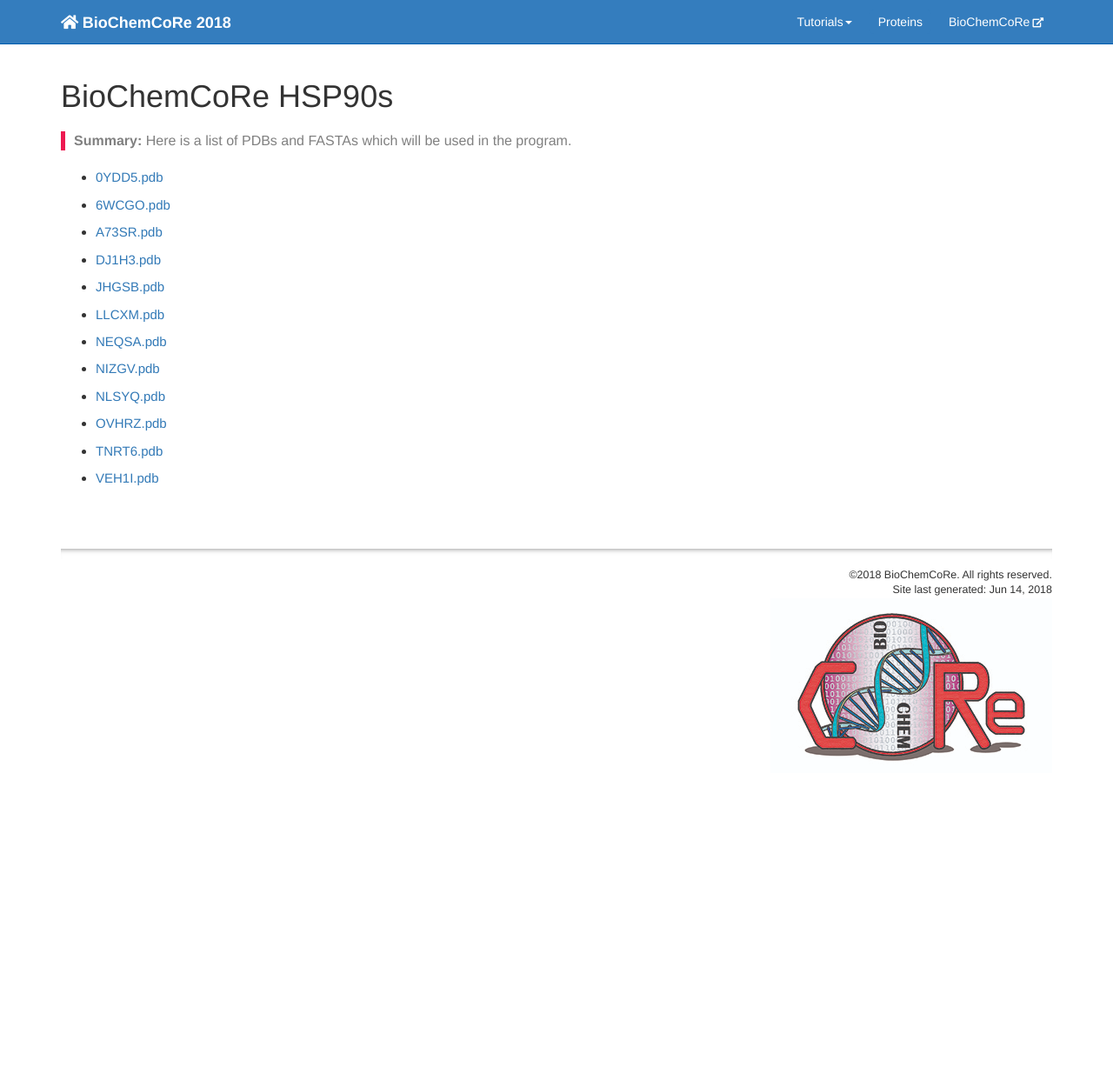
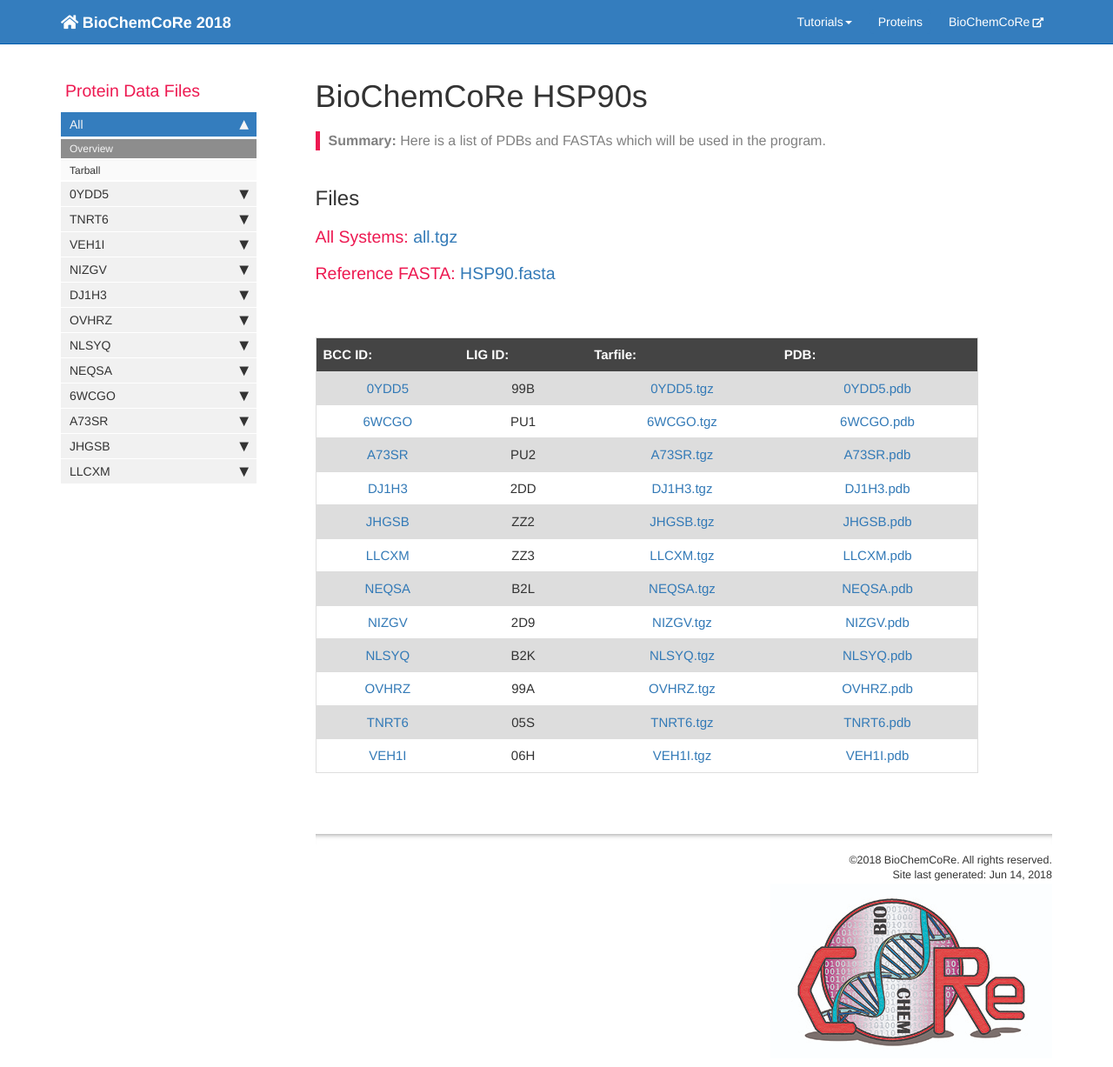
Before and after one commit to ctlee/BioChemCoRe-2018, a Jekyll site: the page built from docs/pages/pdbs.md, in a window 1280 px wide and 1227 px high. Shown: the whole window at 87% size. Built offline with Jekyll 4.4.1, drawn with Linux system fonts in a browser that asks for light colours; nearby versions of some CDN libraries; comment, search, counter and statistics services are not loaded.

Commit message:
Updating tarballs and formatting

```diff
--- a/docs/_data/sidebars/pdbs_sidebar.yaml
+++ b/docs/_data/sidebars/pdbs_sidebar.yaml
@@ -1,99 +1,105 @@
 entries:
 - title: Protein Data Files
   folders:
+  - title: 'All'
+    folderitems:
+    - title: 'Overview'
+      url: /pdbs/
+    - title: 'Tarball'
+      url: /assets/pdbs/all.tgz
   - title: '0YDD5'
     folderitems:
     - title: 'Overview'
       url: /pdbs/0YDD5/
+    - title: 'Tarball'
+      url: /assets/pdbs/0YDD5.tgz
     - title: 'PDB'
       url: /assets/pdbs/0YDD5/0YDD5.pdb
-    - title: 'FASTA'
-      url: /assets/pdbs/0YDD5/0YDD5.fasta
   - title: 'TNRT6'
     folderitems:
     - title: 'Overview'
       url: /pdbs/TNRT6/
+    - title: 'Tarball'
+      url: /assets/pdbs/TNRT6.tgz
     - title: 'PDB'
       url: /assets/pdbs/TNRT6/TNRT6.pdb
-    - title: 'FASTA'
-      url: /assets/pdbs/TNRT6/TNRT6.fasta
   - title: 'VEH1I'
     folderitems:
     - title: 'Overview'
       url: /pdbs/VEH1I/
+    - title: 'Tarball'
+      url: /assets/pdbs/VEH1I.tgz
     - title: 'PDB'
       url: /assets/pdbs/VEH1I/VEH1I.pdb
-    - title: 'FASTA'
-      url: /assets/pdbs/VEH1I/VEH1I.fasta
   - title: 'NIZGV'
     folderitems:
     - title: 'Overview'
       url: /pdbs/NIZGV/
+    - title: 'Tarball'
+      url: /assets/pdbs/NIZGV.tgz
     - title: 'PDB'
       url: /assets/pdbs/NIZGV/NIZGV.pdb
-    - title: 'FASTA'
-      url: /assets/pdbs/NIZGV/NIZGV.fasta
   - title: 'DJ1H3'
     folderitems:
     - title: 'Overview'
       url: /pdbs/DJ1H3/
+    - title: 'Tarball'
+      url: /assets/pdbs/DJ1H3.tgz
     - title: 'PDB'
       url: /assets/pdbs/DJ1H3/DJ1H3.pdb
-    - title: 'FASTA'
-      url: /assets/pdbs/DJ1H3/DJ1H3.fasta
   - title: 'OVHRZ'
     folderitems:
     - title: 'Overview'
       url: /pdbs/OVHRZ/
+    - title: 'Tarball'
+      url: /assets/pdbs/OVHRZ.tgz
     - title: 'PDB'
       url: /assets/pdbs/OVHRZ/OVHRZ.pdb
-    - title: 'FASTA'
-      url: /assets/pdbs/OVHRZ/OVHRZ.fasta
   - title: 'NLSYQ'
     folderitems:
     - title: 'Overview'
       url: /pdbs/NLSYQ/
+    - title: 'Tarball'
+      url: /assets/pdbs/NLSYQ.tgz
     - title: 'PDB'
       url: /assets/pdbs/NLSYQ/NLSYQ.pdb
-    - title: 'FASTA'
-      url: /assets/pdbs/NLSYQ/NLSYQ.fasta
   - title: 'NEQSA'
     folderitems:
     - title: 'Overview'
       url: /pdbs/NEQSA/
+    - title: 'Tarball'
+      url: /assets/pdbs/NEQSA.tgz
     - title: 'PDB'
       url: /assets/pdbs/NEQSA/NEQSA.pdb
-    - title: 'FASTA'
-      url: /assets/pdbs/NEQSA/NEQSA.fasta
   - title: '6WCGO'
     folderitems:
     - title: 'Overview'
       url: /pdbs/6WCGO/
+    - title: 'Tarball'
+      url: /assets/pdbs/6WCGO.tgz
     - title: 'PDB'
       url: /assets/pdbs/6WCGO/6WCGO.pdb
-    - title: 'FASTA'
-      url: /assets/pdbs/6WCGO/6WCGO.fasta
   - title: 'A73SR'
     folderitems:
     - title: 'Overview'
       url: /pdbs/A73SR/
+    - title: 'Tarball'
+      url: /assets/pdbs/A73SR.tgz
     - title: 'PDB'
       url: /assets/pdbs/A73SR/A73SR.pdb
-    - title: 'FASTA'
-      url: /assets/pdbs/A73SR/A73SR.fasta
   - title: 'JHGSB'
     folderitems:
     - title: 'Overview'
       url: /pdbs/JHGSB/
+    - title: 'Tarball'
+      url: /assets/pdbs/JHGSB.tgz
     - title: 'PDB'
       url: /assets/pdbs/JHGSB/JHGSB.pdb
-    - title: 'FASTA'
-      url: /assets/pdbs/JHGSB/JHGSB.fasta
   - title: 'LLCXM'
     folderitems:
     - title: 'Overview'
       url: /pdbs/LLCXM/
+    - title: 'Tarball'
+      url: /assets/pdbs/LLCXM.tgz
     - title: 'PDB'
       url: /assets/pdbs/LLCXM/LLCXM.pdb
-    - title: 'FASTA'
-      url: /assets/pdbs/LLCXM/LLCXM.fasta
--- a/docs/assets/css/customstyles.css
+++ b/docs/assets/css/customstyles.css
@@ -1214,3 +1214,20 @@ h4.panel-title {
 .sticky + .container {
   padding-top: 70px;
 }
+
+table#pdbtable {
+    text-align: center;
+    width: 100%;
+    background-color: #f1f1c1;
+}
+
+table#pdbtable tr:nth-child(even) {
+    background-color: #dddddd;
+}
+table#pdbtable tr:nth-child(odd) {
+    background-color: #fff;
+}
+table#pdbtable th {
+    color: white;
+    background-color: #444;
+}
--- a/docs/pages/pdbs.md
+++ b/docs/pages/pdbs.md
@@ -3,11 +3,30 @@ layout: page
 title: "BioChemCoRe HSP90s"
 permalink: /pdbs/
 summary: Here is a list of PDBs and FASTAs which will be used in the program.
-sidebar: ''
+sidebar: 'pdbs_sidebar'
 ---
 
-<ul>
+## Files
+
+<h3>All Systems: <a href="{{ '/assets/pdbs/all.tgz' | prepend: site.baseurl }}">all.tgz</a></h3>
+
+<h3>Reference FASTA: <a href="{{ '/assets/pdbs/HSP90.fasta' | prepend: site.baseurl }}">HSP90.fasta</a></h3>
+
+<br/><br/>
+
+<table id="pdbtable">
+  <tr>
+    <th>BCC ID:</th>
+    <th>LIG ID:</th>
+    <th>Tarfile:</th>
+    <th>PDB:</th>
+  </tr>
 {% for pdb in site.pdbs %}
-  <li><a href="{{ pdb.title }}">{{ pdb.title }}.pdb</a></li>
+  <tr>
+    <td><a href="{{ pdb.title }}">{{ pdb.title }}</a></td>
+    <td>{{ pdb.ligand }}</td>
+    <td><a href="{{ site.baseurl }}/assets/pdbs/{{ pdb.title }}.tgz">{{ pdb.title }}.tgz</a></td>
+    <td><a href="{{ site.baseurl }}/assets/pdbs/{{ pdb.title }}/{{ pdb.title }}.pdb">{{ pdb.title }}.pdb</a></td>
+  </tr>
 {% endfor %}
-</ul>
+</table>
```
Also changed, not shown: docs/_layouts/pdb.html (+4 -3 lines), 13 other files.
